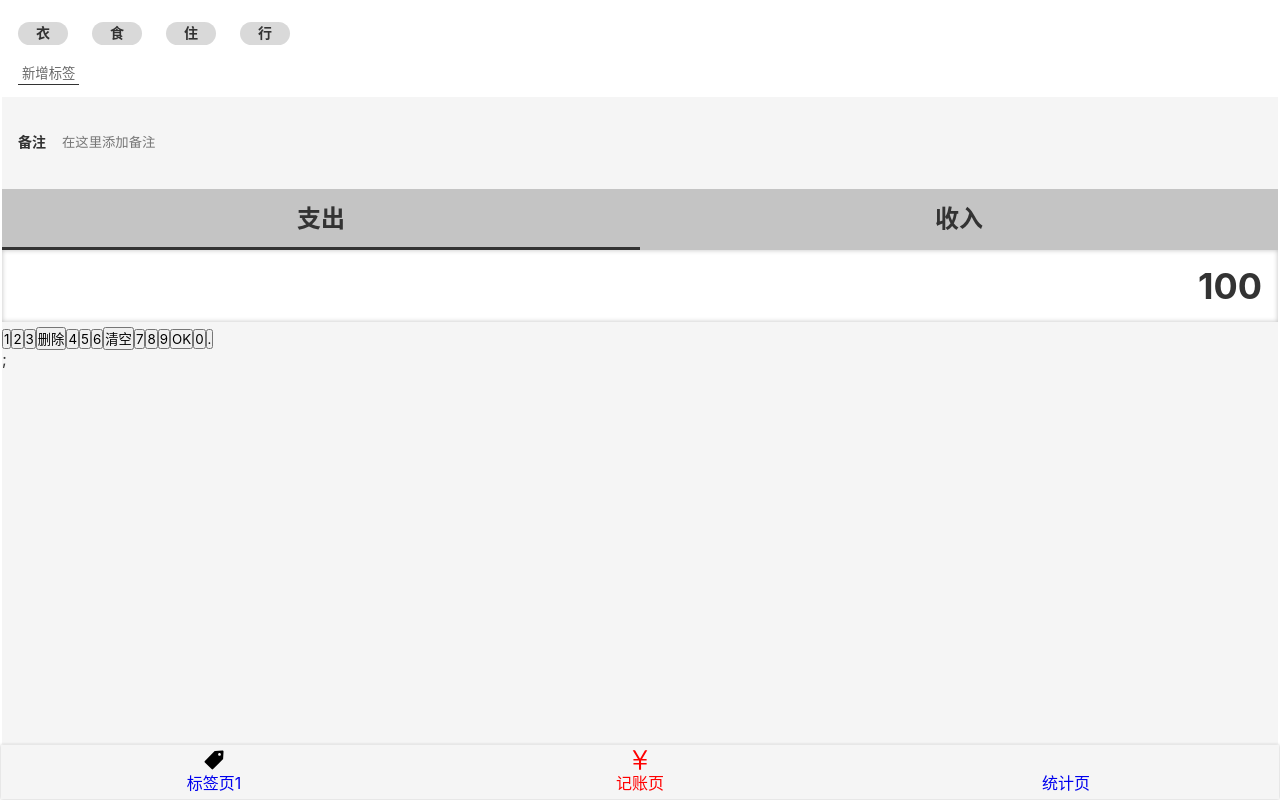
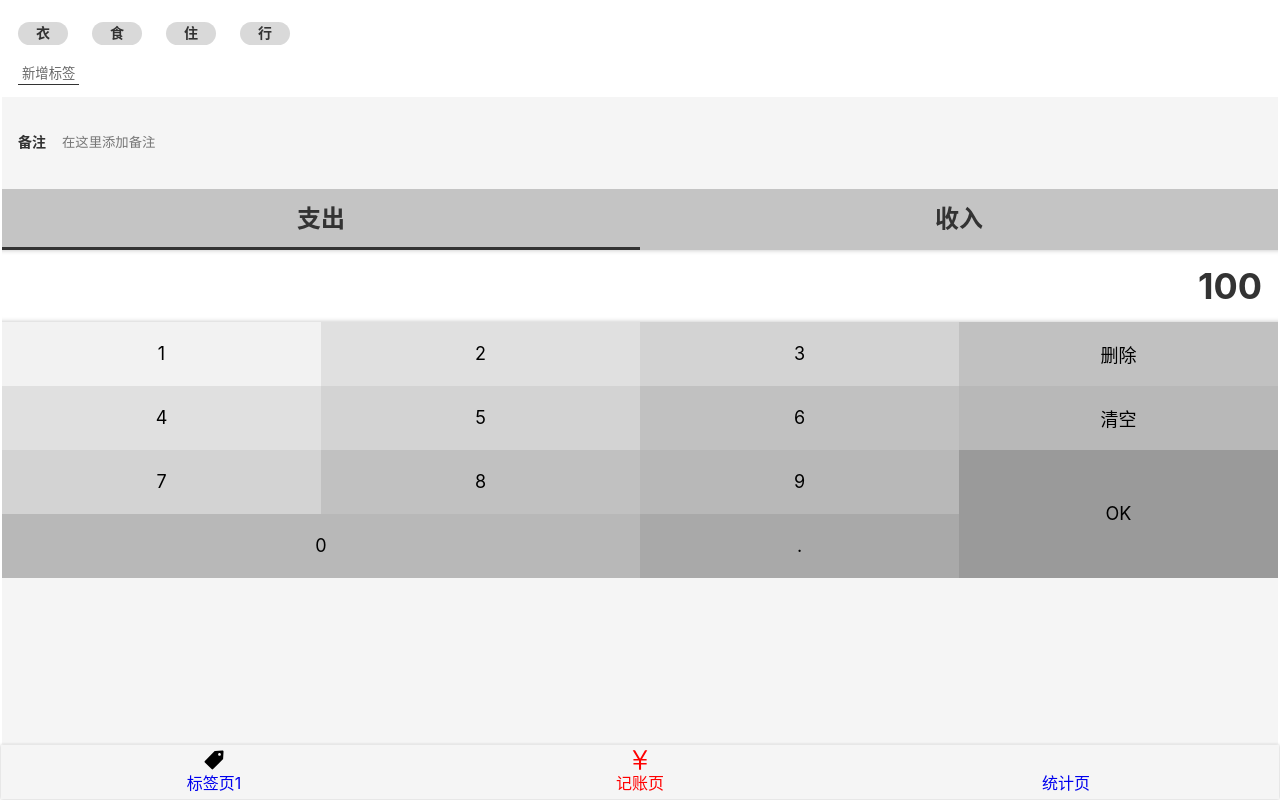
Before and after one commit to maqunchao/accoutMoney, a React app: page /#/money in a window 1280 px wide. Built offline with nearby package versions, Linux system fonts and the light colour scheme.

Commit message:
Money页面的布局完成

```diff
--- a/src/components/Layout.tsx
+++ b/src/components/Layout.tsx
@@ -24,7 +24,7 @@ const Layout = (props: any) => {
   return (
     <Wrapper>
       <Main>
-        <h2>{props.children}</h2>;
+        <h2>{props.children}</h2>
       </Main>
       <Nav/>
     </Wrapper>
--- a/src/views/Money.tsx
+++ b/src/views/Money.tsx
@@ -1,91 +1,13 @@
 import React from "react";
-import Layout from "components/Layout";
+import Layout from "../components/Layout";
 import styled from "styled-components";
+import {CategorySection} from './Money/CategorySection';
+import { TagsSection } from "./Money/TagsSection";
+import { NoteSection } from "./Money/NoteSection";
+import {NumberPadSection} from "./Money/NumberPadSection";
 
-const TagsSection = styled.section`
-  background: #ffffff;
-  padding: 12px 16px;
-  > ol {
-    margin: 0 -12px;
-    > li {
-      background: #d9d9d9;
-      border-radius: 18px;
-      display: inline-block;
-      padding: 3px 18px;
-      font-size: 14px;
-      margin: 8px 12px;
-    }
-  }
-  > button {
-    background: none;
-    border: none;
-    padding: 2px 4px;
-    border-bottom: 1px solid #333;
-    color: #666;
-    margin-top: 8px;
-  }
-`;
-const NoteSection = styled.section`
-  background: #f5f5f5;
-  padding:10px 16px;
-  font-size: 14px;
-  > label {
-    display: flex;
-    align-items: center;
-    >span {
-      margin-right: 16px;
-      white-space: nowrap;
-    }
-    >input{
-      display: block;
-      width:100%;
-      height:72px;
-      border:none;
-      background: none;
-    }
-  }
-`;
 
-const CategorySection = styled.section`
-  > ul {
-    display:flex;
-    background: #c4c4c4;
-    > li {
-      width:50%;
-      text-align: center;
-      padding:16px 0;
-      position: relative;
-      &.selected::after{  //用&. 等于是被包含在li面 替换了  >li .selected
-        /* border-bottom: 10px solid #333; */
-        content:"";
-        display:block;
-        height:3px;
-        background:#333;
-        position:absolute;
-        bottom:0;
-        width:100%;  //使用绝对定位后, 需要给宽度, 否则没有宽度
-        left:0;
-      }
-    }
-  }
-`;
 
-const NumberPadSection = styled.section`
-  display: flex;
-  flex-direction: column;
-  > .output{
-    background: white;
-    font-size: 36px;
-    line-height: 72px;
-    text-align: right;
-    padding: 0 16px;
-    box-shadow: inset 0 0 5px rgba(0,0,0,0.25);
-
-  }
-  > .pad {
-
-  }
-`;
 
 const MyLayout = styled(Layout)`
   display: flex;
@@ -120,7 +42,7 @@ function Money() {
         <div className="output">
           100
         </div>
-        <div className="pad">
+        <div className="pad clearfix">
           <button>1</button>
           <button>2</button>
           <button>3</button>
@@ -132,8 +54,8 @@ function Money() {
           <button>7</button>
           <button>8</button>
           <button>9</button>
-          <button>OK</button>
-          <button>0</button>
+          <button className="ok">OK</button>
+          <button className="zero">0</button>
           <button>.</button>
         </div>
       </NumberPadSection>
--- a/src/views/Money/CategorySection.tsx
+++ b/src/views/Money/CategorySection.tsx
@@ -1,11 +1,27 @@
-import React from 'react';
+import styled from "styled-components";
 
-function CategorySection() {
-  return (
-    <div>
-      CategorySection
-    </div>
-  );
-}
+const CategorySection = styled.section`
+  > ul {
+    display:flex;
+    background: #c4c4c4;
+    > li {
+      width:50%;
+      text-align: center;
+      padding:16px 0;
+      position: relative;
+      &.selected::after{  //用&. 等于是被包含在li面 替换了  >li .selected
+        /* border-bottom: 10px solid #333; */
+        content:"";
+        display:block;
+        height:3px;
+        background:#333;
+        position:absolute;
+        bottom:0;
+        width:100%;  //使用绝对定位后, 需要给宽度, 否则没有宽度
+        left:0;
+      }
+    }
+  }
+`;
 
-export default CategorySection;
+export {CategorySection}
--- a/src/views/Money/NoteSection.tsx
+++ b/src/views/Money/NoteSection.tsx
@@ -1,11 +1,24 @@
-import React from 'react';
+import styled from "styled-components";
 
-function NoteSection() {
-  return (
-    <div>
-      NoteSection
-    </div>
-  );
-}
 
-export default NoteSection;
+const NoteSection = styled.section`
+  background: #f5f5f5;
+  padding:10px 16px;
+  font-size: 14px;
+  > label {
+    display: flex;
+    align-items: center;
+    >span {
+      margin-right: 16px;
+      white-space: nowrap;
+    }
+    >input{
+      display: block;
+      width:100%;
+      height:72px;
+      border:none;
+      background: none;
+    }
+  }
+`;
+export { NoteSection };
--- a/src/views/Money/NumberPadSection.tsx
+++ b/src/views/Money/NumberPadSection.tsx
@@ -1,11 +1,54 @@
-import React from 'react';
+import styled from "styled-components";
 
-function NumberPadSection() {
-  return (
-    <div>
-      NumberPadSection
-    </div>
-  );
-}
+const NumberPadSection = styled.section`
+  display: flex;
+  flex-direction: column;
+  > .output{
+    background: white;
+    font-size: 36px;
+    line-height: 72px;
+    text-align: right;
+    padding: 0 16px;
+    box-shadow: inset 0 -5px 5px -5px rgba(0,0,0,0.25),
+                inset 0 5px 5px -5px rgba(0,0,0,0.25);
 
-export default NumberPadSection;
+  }
+  > .pad {
+    > button{
+      font-size:  18px; float:left; width:25%; height:64px; border: none;
+      &.ok{ height:128px; float:right }
+      &.zero{ width:50% }
+
+      &:nth-child(1){
+        background:#f2f2f2;
+      }
+      &:nth-child(2),
+      &:nth-child(5) {
+        background:#E0E0E0;
+      }
+      &:nth-child(3),
+      &:nth-child(6),
+      &:nth-child(9) {
+        background:#D3D3D3;
+      }
+      &:nth-child(4),
+      &:nth-child(7),
+      &:nth-child(10) {
+        background:#C1C1C1;
+      }
+      &:nth-child(8),
+      &:nth-child(11),
+      &:nth-child(13) {
+        background:#B8B8B8;
+      }
+      &:nth-child(12) {
+        background:#9A9A9A;
+      }
+      &:nth-child(14) {
+        background:#A9A9A9;
+      }
+    }
+  }
+`;
+
+export { NumberPadSection };
--- a/src/views/Money/TagsSection.tsx
+++ b/src/views/Money/TagsSection.tsx
@@ -1,9 +1,27 @@
 import styled from "styled-components";
 
 const TagsSection = styled.section`
-    background:#FFFFFF; padding:12px 16px;
-
-
+  background: #ffffff;
+  padding: 12px 16px;
+  > ol {
+    margin: 0 -12px;
+    > li {
+      background: #d9d9d9;
+      border-radius: 18px;
+      display: inline-block;
+      padding: 3px 18px;
+      font-size: 14px;
+      margin: 8px 12px;
+    }
+  }
+  > button {
+    background: none;
+    border: none;
+    padding: 2px 4px;
+    border-bottom: 1px solid #333;
+    color: #666;
+    margin-top: 8px;
+  }
 `;
 
 
--- a/src/views/Statistics.tsx
+++ b/src/views/Statistics.tsx
@@ -4,7 +4,7 @@ import Layout from 'components/Layout';
 function Statistics() {
   return (
     <Layout>
-      <h2>统计页面</h2>;
+      <h2>统计页面</h2>
     </Layout>
   );
 }
--- a/src/views/Tags.tsx
+++ b/src/views/Tags.tsx
@@ -4,7 +4,7 @@ import Layout from 'components/Layout';
 function Tags() {
   return (
     <Layout>
-      <h2>标签页面</h2>;
+      <h2>标签页面</h2>
     </Layout>
   );
 }
```
